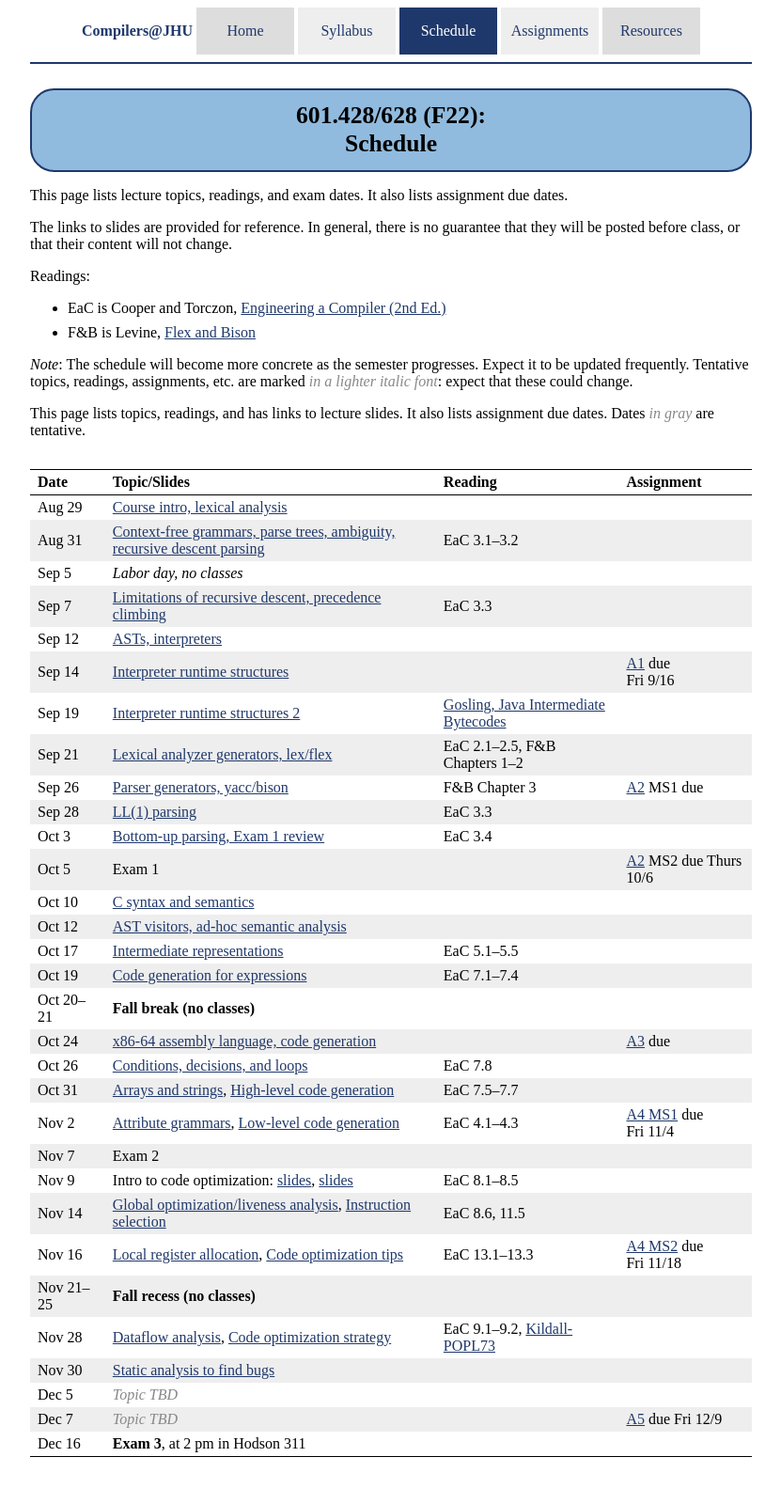
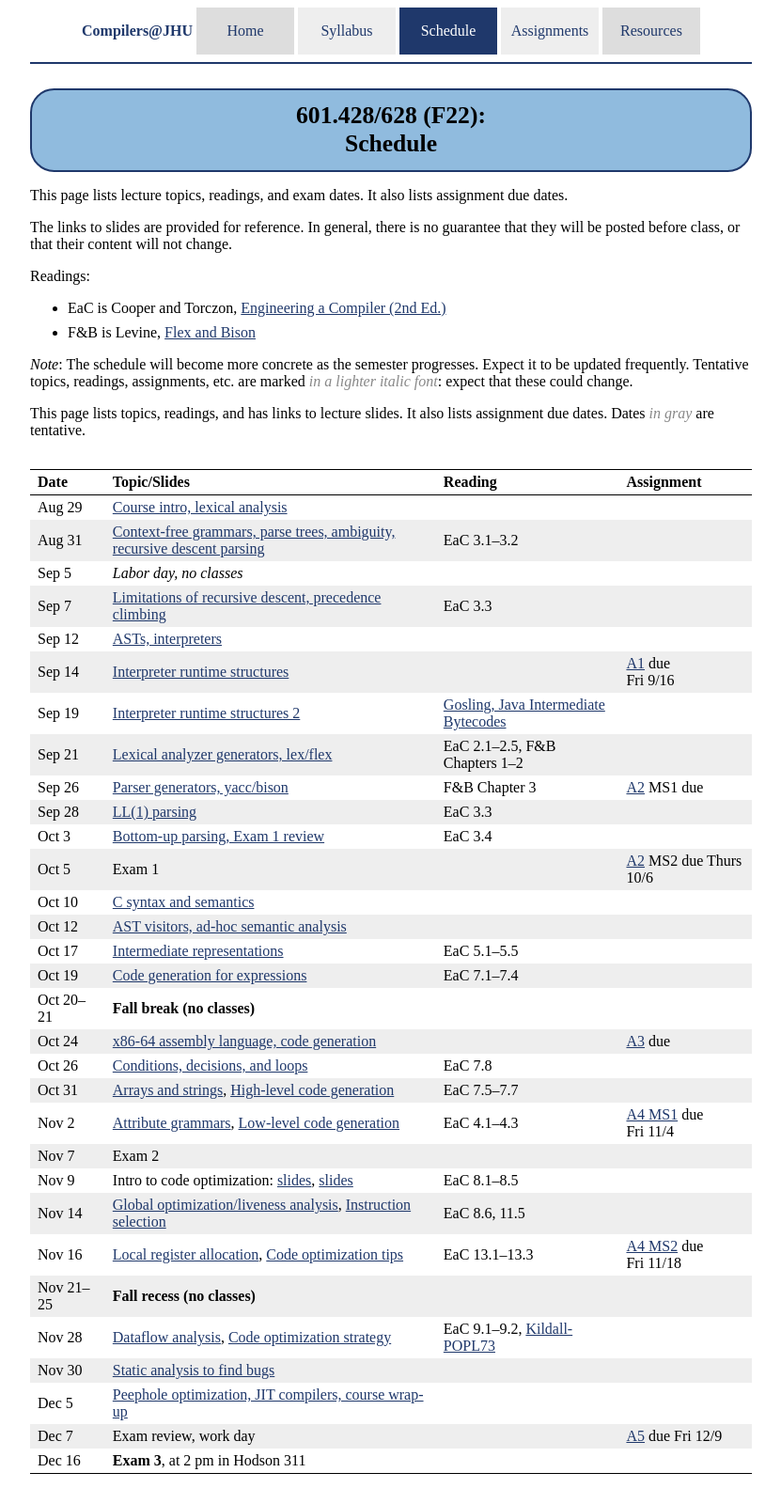
Before and after one commit to jhucompilers/fall2022, a Jekyll site: the page built from schedule.md, in a window 1280 px wide. Shown: the whole page at 94% size, without its empty margins (224-1055 px from the left). Built offline with Jekyll 4.4.1, drawn with Linux system fonts in a browser that asks for light colours.

Commit message:
last schedule update?

```diff
--- a/schedule.csv
+++ b/schedule.csv
@@ -27,6 +27,6 @@ Nov 16,"[Local register allocation](lectures/Local_Register_Allocation_and_Lab_1
 Nov 21–25,**Fall recess (no classes)**,
 Nov 28,"[Dataflow analysis](lectures/foster-dataflow.pdf), [Code optimization strategy](lectures/lecture22-public.pdf)",,,"EaC 9.1–9.2, <a href='lectures/kildall-popl73.pdf'>Kildall-POPL73</a>",
 Nov 30,"[Static analysis to find bugs](lectures/lecture23-public.pdf)",,,""
-Dec 5,"<span class='tentative'>Topic TBD</span>",,,
-Dec 7,"<span class='tentative'>Topic TBD</span>",,,,"[A5](assign/assign05.html) due Fri 12/9"
+Dec 5,"[Peephole optimization, JIT compilers, course wrap-up](lectures/lecture24-public.pdf)",,,
+Dec 7,"Exam review, work day",,,,"[A5](assign/assign05.html) due Fri 12/9"
 Dec 16,"**Exam 3**, at 2 pm in Hodson 311",
--- a/schedule.md
+++ b/schedule.md
@@ -55,6 +55,6 @@ Nov 16 | [Local register allocation](lectures/Local_Register_Allocation_and_Lab_
 Nov 21–25 | **Fall recess (no classes)** |  |
 Nov 28 | [Dataflow analysis](lectures/foster-dataflow.pdf), [Code optimization strategy](lectures/lecture22-public.pdf) | EaC 9.1–9.2, <a href='lectures/kildall-popl73.pdf'>Kildall-POPL73</a> |
 Nov 30 | [Static analysis to find bugs](lectures/lecture23-public.pdf) |  |
-Dec 5 | <span class='tentative'>Topic TBD</span> |  |
-Dec 7 | <span class='tentative'>Topic TBD</span> |  | [A5](assign/assign05.html) due Fri 12/9
+Dec 5 | [Peephole optimization, JIT compilers, course wrap-up](lectures/lecture24-public.pdf) |  |
+Dec 7 | Exam review, work day |  | [A5](assign/assign05.html) due Fri 12/9
 Dec 16 | **Exam 3**, at 2 pm in Hodson 311 |  |
```
Also changed, not shown: 1 other file.
